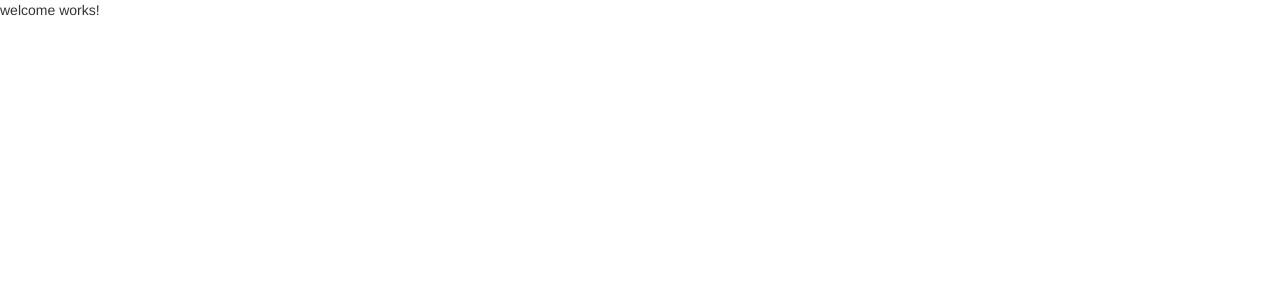
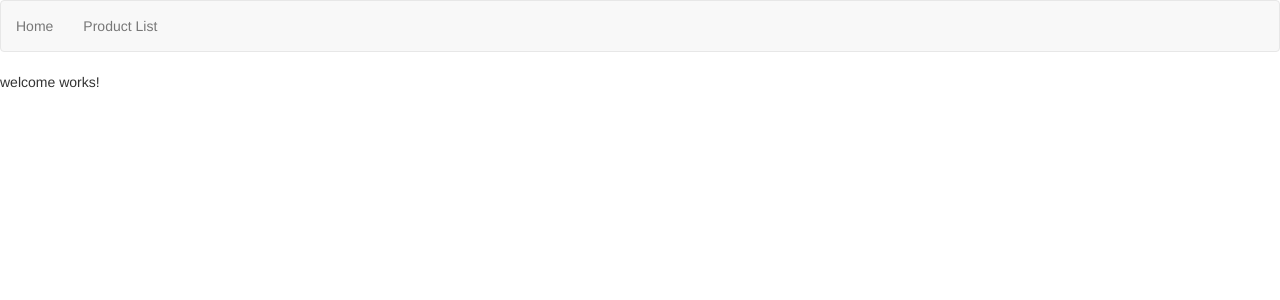
Before and after one commit to HarryWang74/learning-angular4, an Angular app: page /welcome in a window 1280 px wide. Shown: the top 300 px of the page. Built offline with nearby package versions, Linux system fonts and the light colour scheme.

Commit message:
add global nav

```diff
--- a/src/app/app.component.html
+++ b/src/app/app.component.html
@@ -1 +1,8 @@
+<nav class='navbar navbar-default'>
+    <ul class='nav navbar-nav'>
+        <li><a [routerLink]="['/welcome']">Home</a></li>
+        <li><a [routerLink]="['/products']">Product List</a></li>
+    </ul>
+</nav>
+
 <router-outlet></router-outlet>
--- a/src/app/product/product.module.ts
+++ b/src/app/product/product.module.ts
@@ -13,7 +13,7 @@
     RouterModule.forChild([
       { path: 'products', component: ProductListComponent },
       { path: 'product/:id',
-        canActivate: [ ProductGuardService],
+        canActivate: [ ProductGuardService ],
         component: ProductDetailComponent
       }
     ])
```
